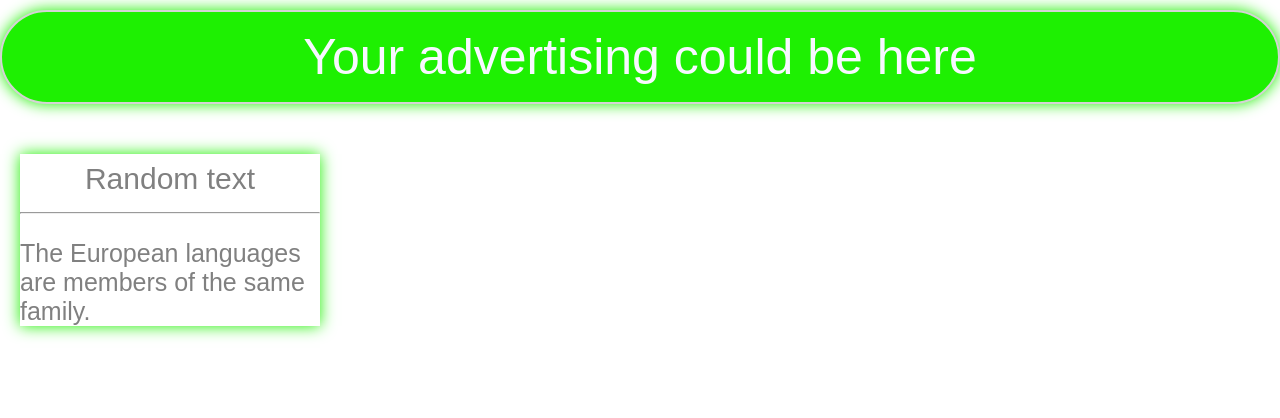
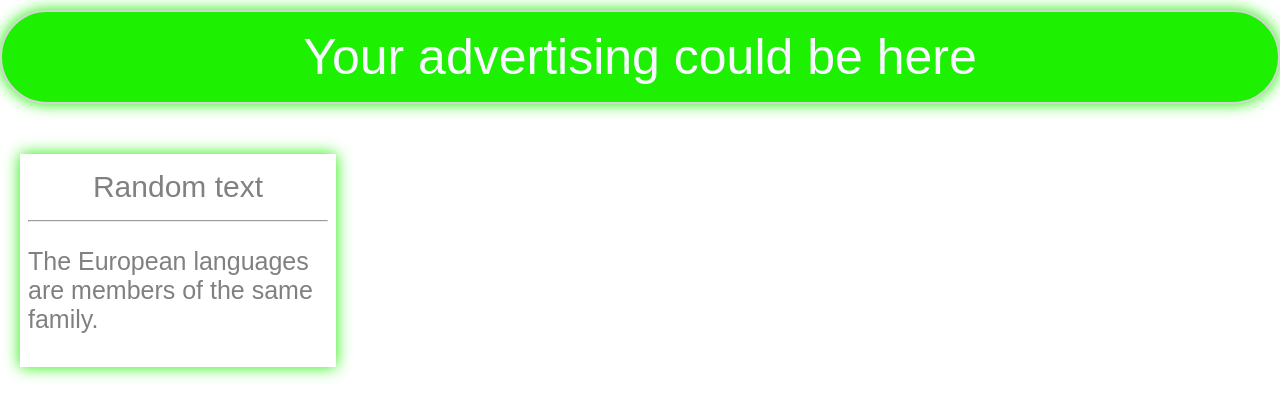
Before and after one commit to vkaptur-gomel-iba-by/reactJS, a React (Create React App) app: page / in a window 1280 px wide. Shown: the top 418 px of the page. Built offline with nearby package versions, Linux system fonts and the light colour scheme.

Commit message:
refactoring

```diff
--- a/src/components/content/Card.css
+++ b/src/components/content/Card.css
@@ -1,22 +1,20 @@
 .card {
-  box-shadow: 0 4px 8px 0 rgba(0, 0, 0, 0.2);
   max-width: 300px;
   margin-left: 20px;
   text-align: center;
-  font-family: arial;
+  font-family: sans-serif;
+  padding: 8px;
   box-shadow: 0 0 15px #1ef002;
 }
 
-.text2 {
+.caption {
   line-height: 50px;
-  font-family: sans-serif;
   font-size: 30px;
   color: gray;
 }
 
 .title {
   color: grey;
-  font-family: sans-serif;
   font-size: 25px;
   text-align: left;
 }
--- a/src/components/content/Card.js
+++ b/src/components/content/Card.js
@@ -4,8 +4,8 @@ import './Card.css';
 const Card = props => {
   return (
     <div className="card">
-      <div className="text2">{props.card.caption}</div>
-      <hr></hr>
+      <div className="caption">{props.card.caption}</div>
+      <hr />
       <p className="title">{props.card.text}</p>
     </div>
   );
--- a/src/components/header/Header.css
+++ b/src/components/header/Header.css
@@ -9,7 +9,7 @@
   text-align: center;
 }
 
-.text1 {
+.headerText {
   line-height: 50px;
   font-family: sans-serif;
   font-size: 50px;
--- a/src/components/header/Header.js
+++ b/src/components/header/Header.js
@@ -4,7 +4,7 @@ import './Header.css';
 const Header = props => {
   return (
     <div className="header">
-      <div className="text1">{props.text}</div>
+      <div className="headerText">{props.text}</div>
     </div>
   );
 };
```
